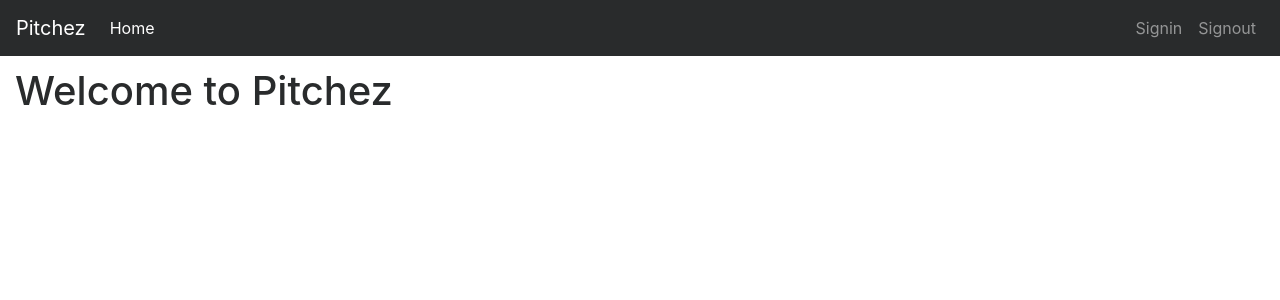
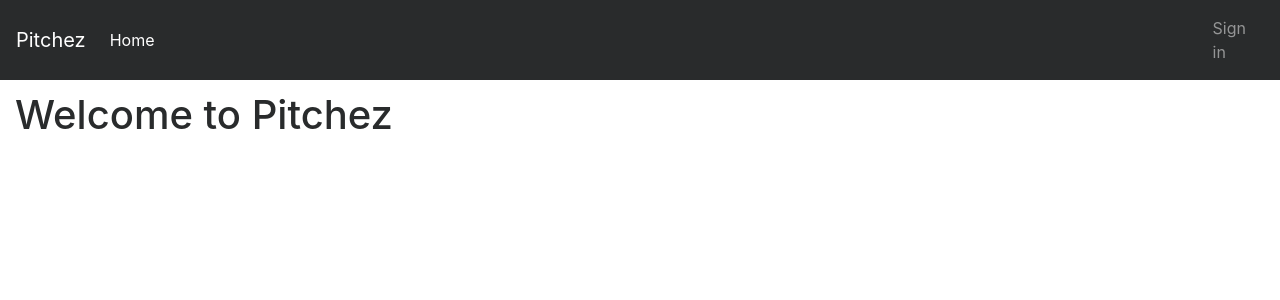
Before and after one commit to JamesKimari/Pitchez, a Flask app: page / in a window 1280 px wide. Shown: the top 300 px of the page. Run offline with Flask 2, Linux system fonts and the light colour scheme; parts of the project's set-up code (start-up, migrations or seed data) failed here and were passed over; some libraries are stand-ins or nearby versions.

Commit message:
added an conditional block in the navbar that only displays profile and logout for authenticated users and login for unauthenticated users

```diff
--- a/app/templates/_navbar.html
+++ b/app/templates/_navbar.html
@@ -22,11 +22,15 @@
     </div>
 
     <ul class="nav navbar-nav navbar-right">
+        {% if current_user.is_authenticated %}
+        <li><a href="{{url_for('main.profile', uname=current_user.username)}}">Profile</a></li>
         <li class="nav-item">
-            <a class="nav-link" href="#">Signin</a>
+            <a class="nav-link" href="{{url_for('auth.logout')}}">Sign out</a>
         </li>
+        {% else %}
         <li class="nav-item">
-            <a class="nav-link" href="#">Signout</a>
+            <a class="nav-link" href="{{url_for('auth.login')}}">Sign in</a>
         </li>
+        {% endif %}
     </ul>
 </nav>
```
